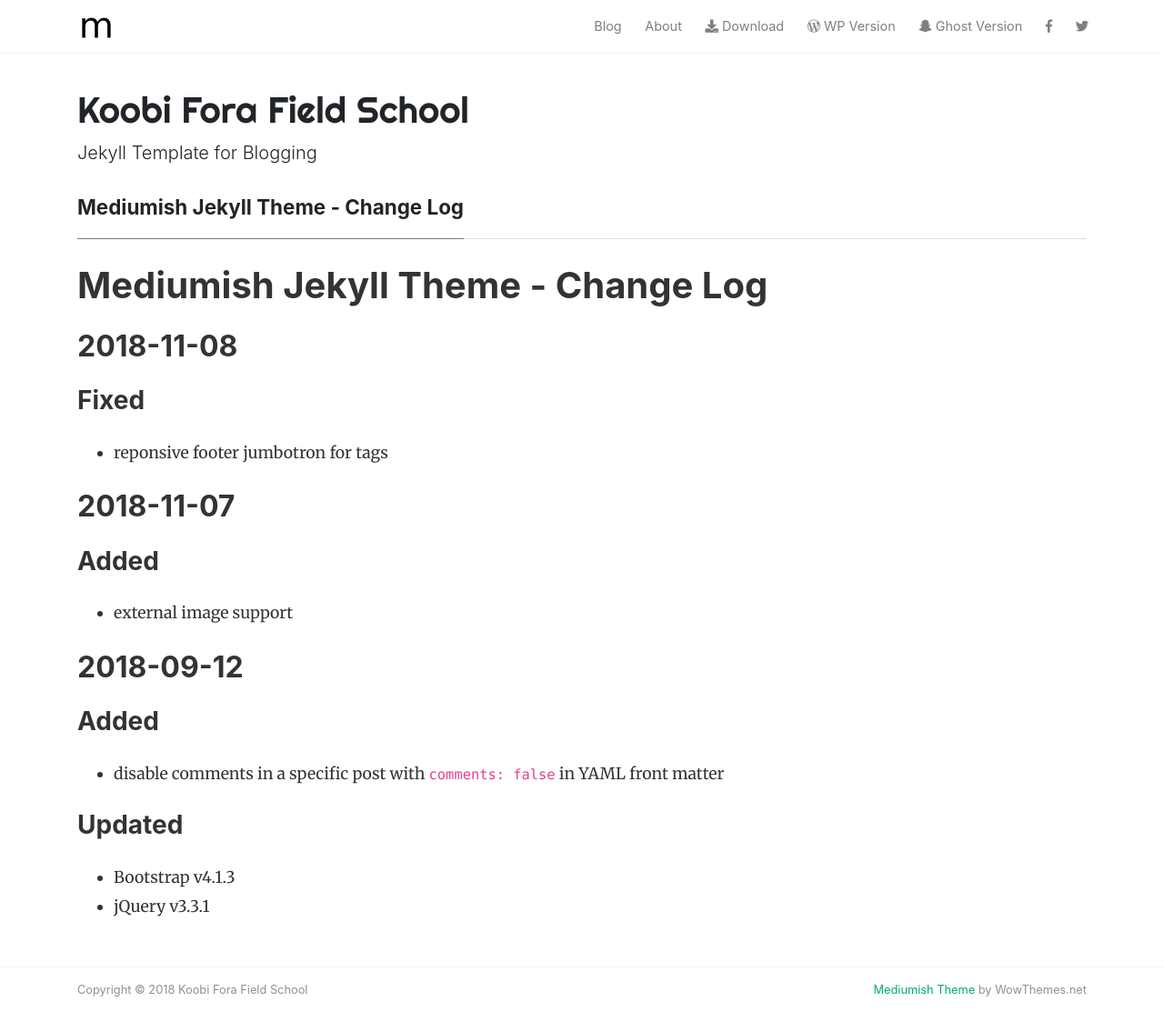
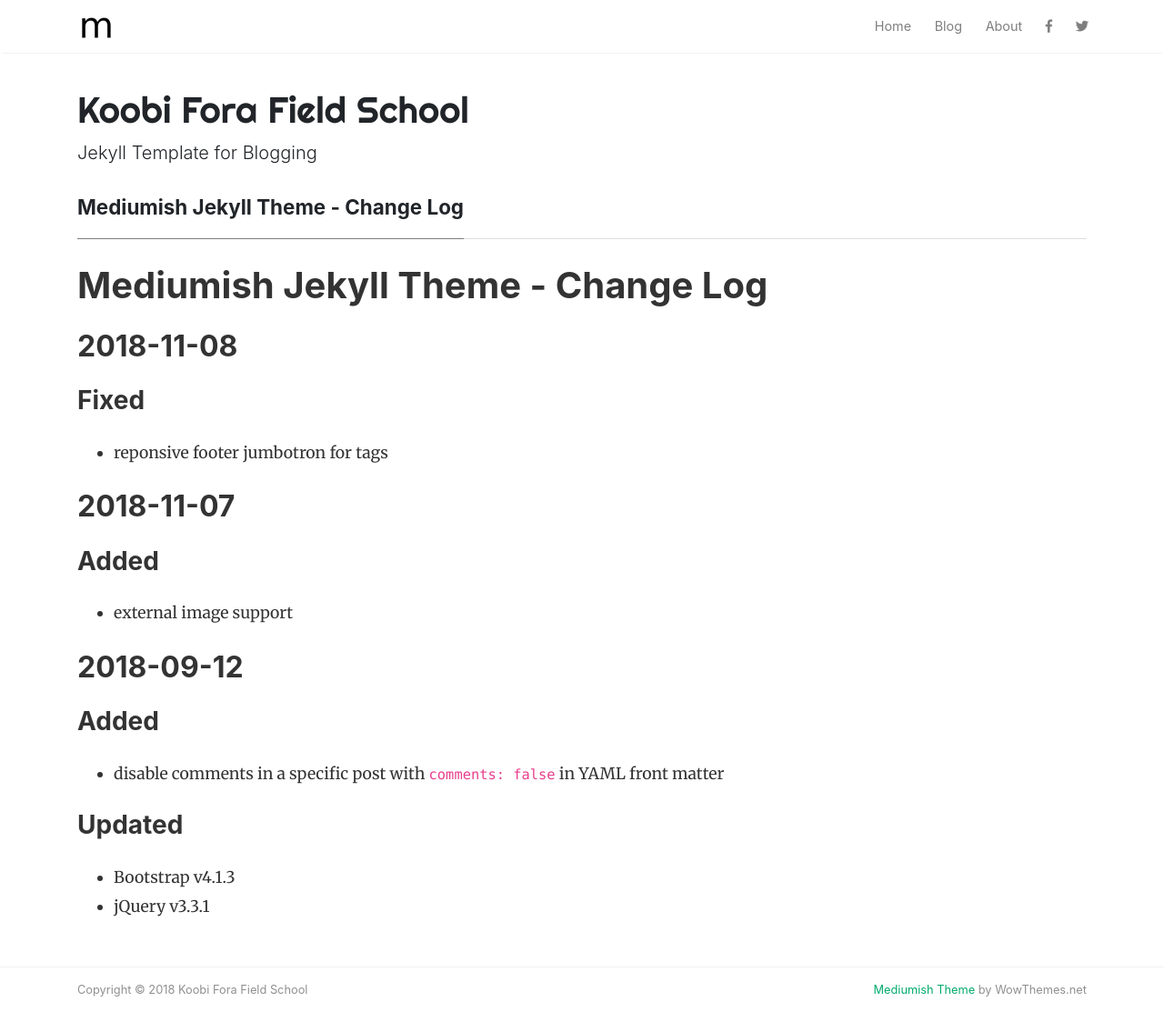
Before and after one commit to wabarr/KFFS, a Jekyll site: the page built from changelog.md, in a window 1280 px wide and 1172 px high. Shown: the top 1135 px of the window at 91% size. Built offline with Jekyll 4.4.1, drawn with Linux system fonts in a browser that asks for light colours; nearby versions of some CDN libraries; our own code applies the rules of GitHub Pages for plain Markdown files; comment, search, counter and statistics services are not loaded.

Commit message:
update header

```diff
--- a/_layouts/default.html
+++ b/_layouts/default.html
@@ -66,7 +66,15 @@
                 {% else %}
                 <li class="nav-item">
                 {% endif %}
-                <a class="nav-link" href="{{ site.baseurl }}/index.html">Blog</a>
+                <a class="nav-link" href="{{ site.baseurl }}/index.html">Home</a>
+                </li>
+
+                {% if page.url == "/blog" %}
+                <li class="nav-item active">
+                {% else %}
+                <li class="nav-item">
+                {% endif %}
+                <a class="nav-link" href="{{ site.baseurl }}/blog.html">Blog</a>
                 </li>
 
                 {% if page.url == "/about.html" %}
@@ -78,23 +86,11 @@
                 </li>
 
                 <li class="nav-item">
-                <a class="nav-link" href="https://github.com/wowthemesnet/mediumish-theme-jekyll/archive/master.zip"><i class="fas fa-download"></i> Download</a>
+                <a target="_blank" class="nav-link" href="https://www.facebook.com/KoobiForaFieldSchool/"><i class="fab fa-facebook-f"></i></a>
                 </li>
 
                 <li class="nav-item">
-                <a target="_blank" class="nav-link" href="https://www.wowthemes.net/themes/mediumish-wordpress/"><i class="fab fa-wordpress-simple"></i> WP Version</a>
-                </li>
-
-                <li class="nav-item">
-                <a target="_blank" class="nav-link" href="https://www.wowthemes.net/themes/mediumish-ghost/"><i class="fab fa-snapchat-ghost"></i> Ghost Version</a>
-                </li>
-
-                <li class="nav-item">
-                <a target="_blank" class="nav-link" href="https://www.facebook.com/wowthemesnet/"><i class="fab fa-facebook-f"></i></a>
-                </li>
-
-                <li class="nav-item">
-                <a target="_blank"  class="nav-link" href="https://twitter.com/wowthemesnet"><i class="fab fa-twitter"></i></a>
+                <a target="_blank"  class="nav-link" href="https://twitter.com/koobiforafs"><i class="fab fa-twitter"></i></a>
                 </li>
 
             </ul>
```
